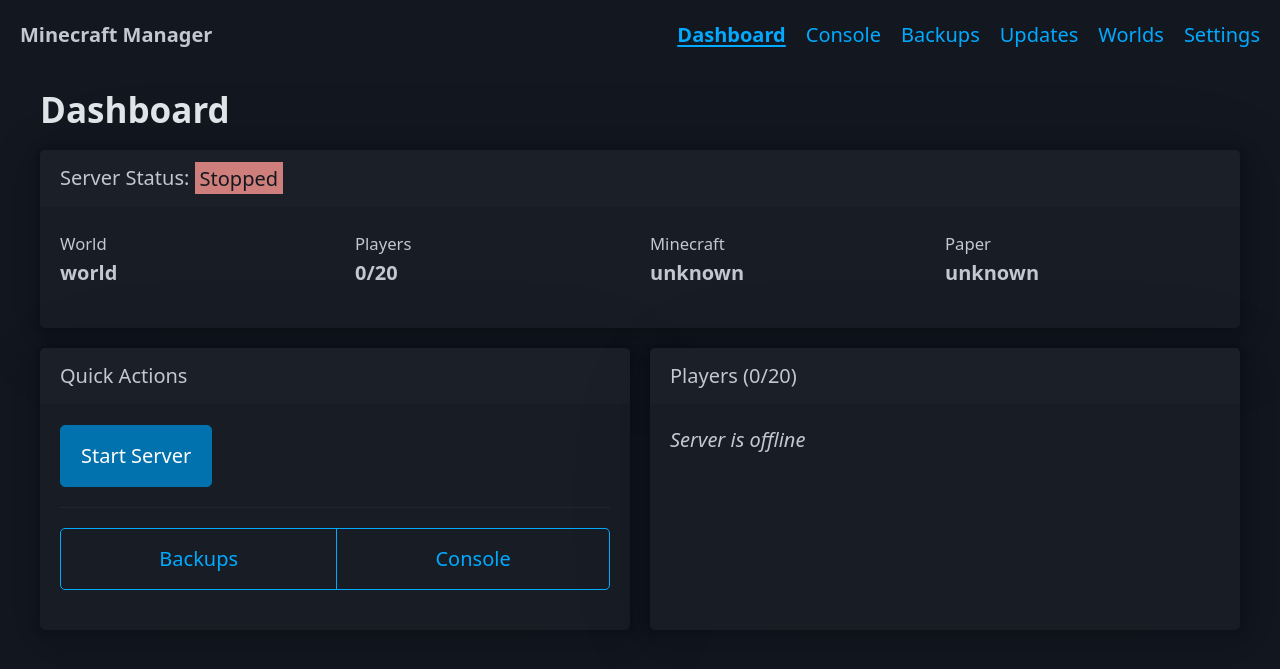
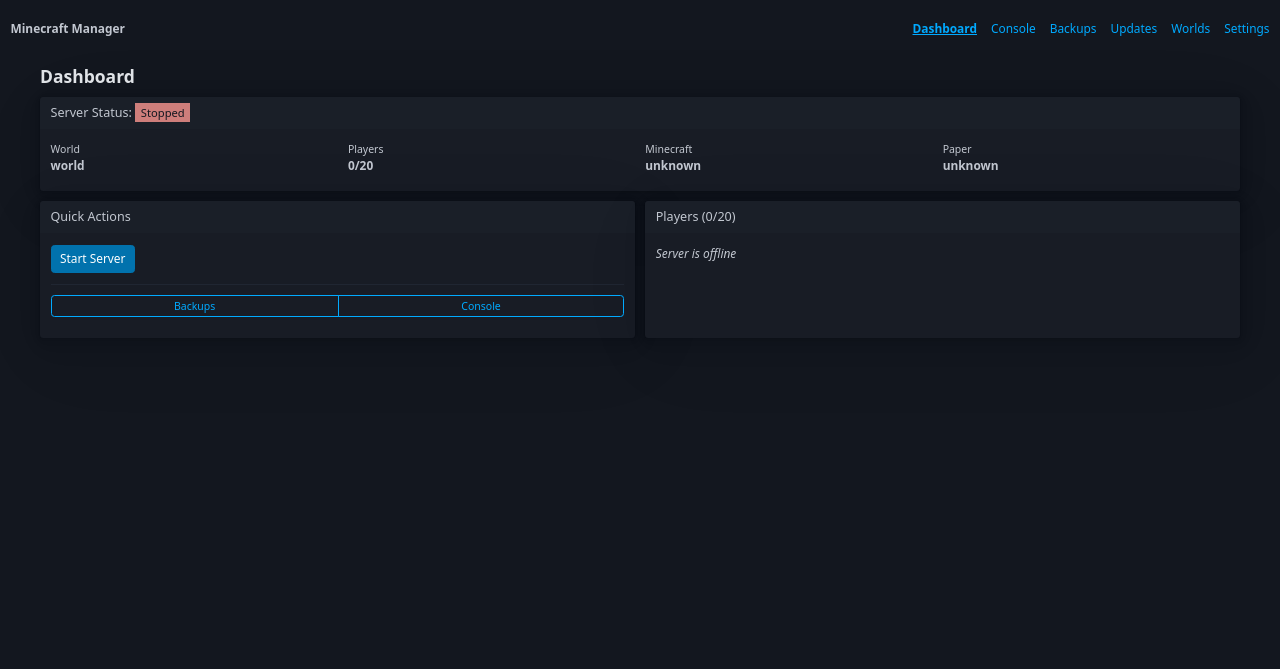
Before and after one commit to gaberun24/MinecraftPropper, a FastAPI app: page / in a window 1280 px wide. Shown: the top 669 px of the page. Run offline with FastAPI, Linux system fonts and the light colour scheme; some libraries are stand-ins or nearby versions.

Commit message:
Compact UI: smaller fonts, tighter spacing throughout
Co-Authored-By: Claude Opus 4.6 <noreply@anthropic.com>

```diff
--- a/minecraft_manager/static/css/style.css
+++ b/minecraft_manager/static/css/style.css
@@ -1,10 +1,82 @@
-/* Minecraft Manager custom styles */
+/* Minecraft Manager - compact theme */
 
+:root {
+    --pico-font-size: 14px;
+    --pico-line-height: 1.4;
+    --pico-spacing: 0.75rem;
+    --pico-form-element-spacing-vertical: 0.4rem;
+    --pico-form-element-spacing-horizontal: 0.6rem;
+    --pico-typography-spacing-vertical: 0.75rem;
+}
+
+body {
+    font-size: 14px;
+}
+
+h1 { font-size: 1.5rem; }
+h2 { font-size: 1.25rem; margin-bottom: 0.75rem; }
+h3 { font-size: 1.1rem; }
+
+/* Compact nav */
+nav {
+    padding: 0.4rem 1rem;
+}
+nav li { font-size: 0.85rem; }
 nav a.active {
     font-weight: bold;
     text-decoration: underline;
 }
 
+/* Compact articles/cards */
+article {
+    padding: 0.75rem;
+    margin-bottom: 0.75rem;
+}
+article > header {
+    padding: 0.5rem 0.75rem;
+    margin: -0.75rem -0.75rem 0.75rem;
+    font-size: 0.9rem;
+}
+
+/* Compact forms */
+input, select, button {
+    font-size: 0.85rem;
+    padding: 0.35rem 0.6rem;
+}
+label {
+    font-size: 0.85rem;
+    margin-bottom: 0.5rem;
+}
+fieldset {
+    padding: 0.5rem;
+    margin-bottom: 0.75rem;
+}
+legend { font-size: 0.9rem; }
+
+/* Compact tables */
+table {
+    font-size: 0.8rem;
+}
+th, td {
+    padding: 0.3rem 0.5rem;
+}
+table small {
+    color: var(--pico-muted-color);
+}
+
+/* Compact grid */
+.grid {
+    gap: 0.75rem;
+}
+.grid > * {
+    font-size: 0.85rem;
+}
+
+/* Status card */
+mark {
+    font-size: 0.8rem;
+    padding: 0.15rem 0.4rem;
+}
 mark.stopped {
     background-color: var(--pico-del-color);
     color: var(--pico-background-color);
@@ -15,28 +87,27 @@ mark.stopped {
     background: var(--pico-code-background-color);
     color: var(--pico-code-color);
     font-family: var(--pico-font-family-monospace);
-    font-size: 0.85rem;
-    padding: 1rem;
-    height: 60vh;
+    font-size: 0.75rem;
+    padding: 0.5rem;
+    height: 65vh;
     overflow-y: auto;
     white-space: pre-wrap;
     word-wrap: break-word;
     border-radius: var(--pico-border-radius);
 }
-
 #console-output .log-line {
     margin: 0;
     padding: 1px 0;
 }
 
 /* Flash messages */
-#flash-messages .flash {
-    padding: 0.75rem 1rem;
+.flash {
+    padding: 0.4rem 0.75rem;
     border-radius: var(--pico-border-radius);
     margin-bottom: 0.5rem;
+    font-size: 0.85rem;
     animation: fadeOut 5s forwards;
 }
-
 .flash.success { background: var(--pico-ins-color); }
 .flash.error { background: var(--pico-del-color); }
 .flash.warning { background: #f0ad4e; color: #000; }
@@ -47,22 +118,20 @@ mark.stopped {
 }
 
 /* Progress indicator */
-.htmx-indicator {
-    display: none;
-}
-.htmx-request .htmx-indicator {
-    display: inline-block;
-}
-.htmx-request.htmx-indicator {
-    display: inline-block;
+.htmx-indicator { display: none; }
+.htmx-request .htmx-indicator,
+.htmx-request.htmx-indicator { display: inline-block; }
+
+/* Smaller buttons in tables */
+button.outline, a[role="button"].outline {
+    font-size: 0.75rem;
+    padding: 0.2rem 0.4rem;
 }
 
-/* World/backup tables */
-table small {
-    color: var(--pico-muted-color);
-}
-
-/* Confirm modal */
+/* Misc compact */
+small { font-size: 0.75rem; }
+p { margin-bottom: 0.5rem; }
+details summary { font-size: 0.8rem; }
 dialog .danger {
     background: var(--pico-del-color);
     border-color: var(--pico-del-color);
```
